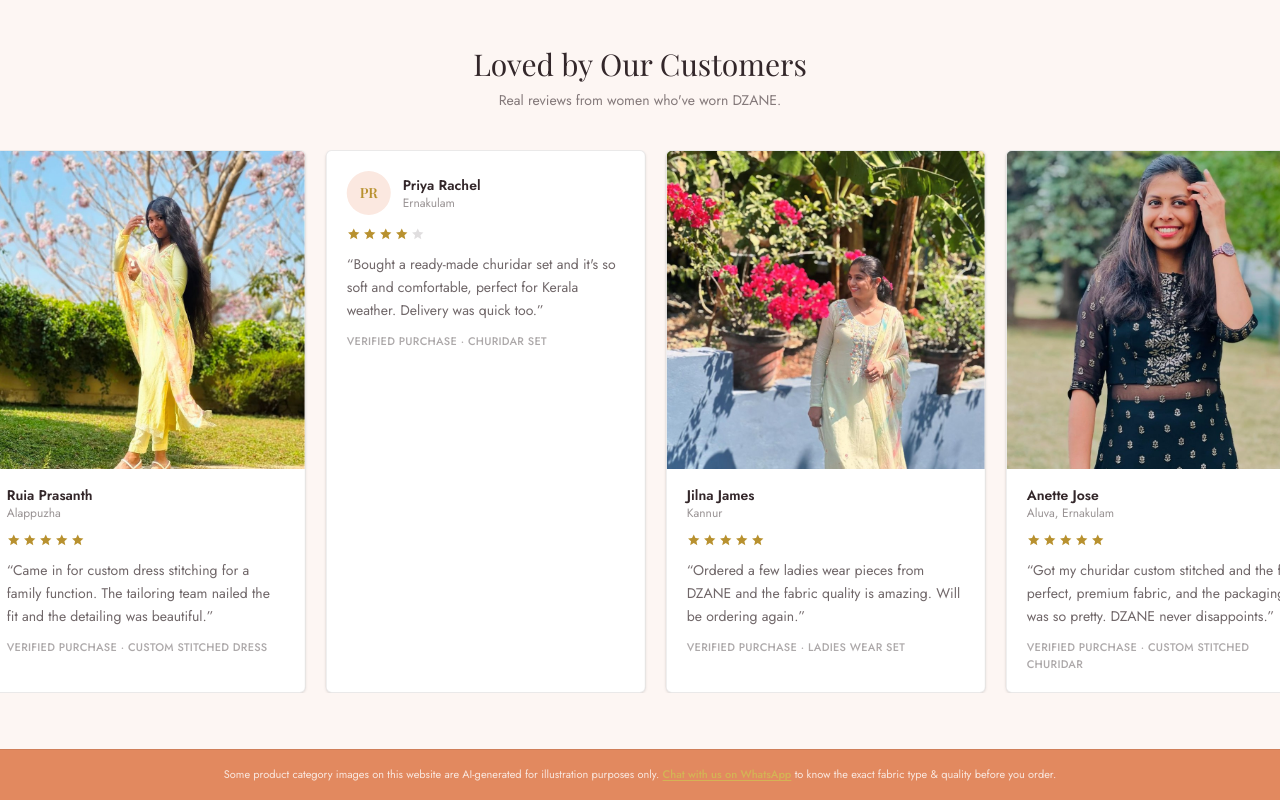
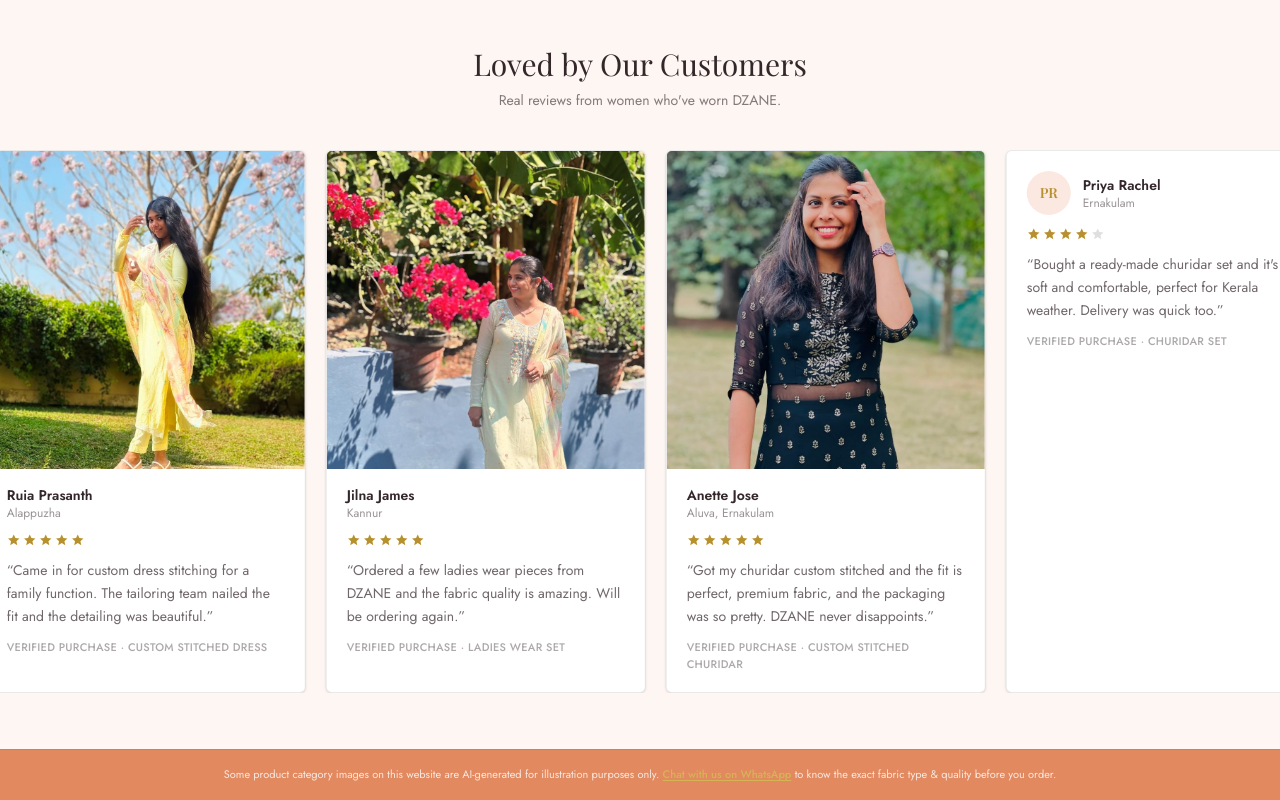
Before and after one commit to peakpoint2037/Dzane, a Next.js app: page / in a window 1280 px wide. Shown: the part 3490-4290 px from the top of the page. Built offline with nearby package versions, Linux system fonts and the light colour scheme; a web font is replaced by a local one.

Commit message:
Sort reviews so photo reviews show before text-only ones

```diff
--- a/src/components/ReviewsSection.tsx
+++ b/src/components/ReviewsSection.tsx
@@ -59,7 +59,12 @@ function ReviewCard({ review }: { review: Review }) {
 }
 
 export default function ReviewsSection() {
-  const track = [...reviews, ...reviews];
+  const sorted = [...reviews].sort((a, b) => {
+    if (a.photo && !b.photo) return -1;
+    if (!a.photo && b.photo) return 1;
+    return 0;
+  });
+  const track = [...sorted, ...sorted];
 
   return (
     <section
```
